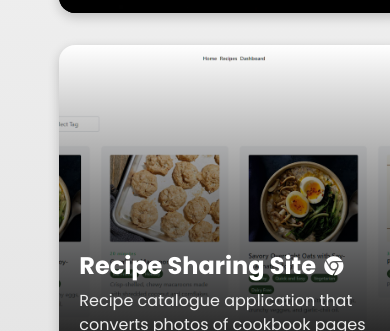
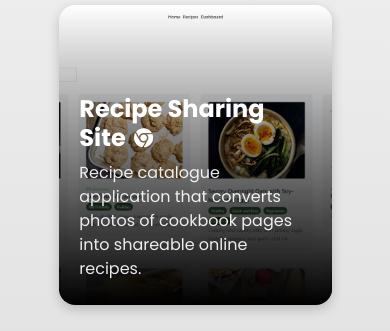
Before and after one commit to Caden-H/Caden-H.github.io, a plain HTML site: page index.html in a window 390 px wide. Shown: the part 1291-1622 px from the top of the page. Drawn offline with nearby package versions, Linux system fonts and the light colour scheme; a web font is replaced by a local one.

Commit message:
improved mobile view of project cards

```diff
--- a/style.css
+++ b/style.css
@@ -193,7 +193,7 @@ h2 {
 
 .project-grid {
   display: grid;
-  grid-template-columns: repeat(auto-fit, minmax(350px, 1fr));
+  grid-template-columns: repeat(auto-fit, minmax(350px, 1fr)); /* adjust the minmax value as needed */
   grid-gap: 2rem;
   max-width: 70vw;
   margin: 0 auto;
@@ -212,6 +212,16 @@ h2 {
   background-position: center;
   height: 340px;
   transition: box-shadow 0.3s ease-in-out, transform 0.3s ease-in-out;
+  max-width: 100%; /* add this property to prevent the cards from becoming too wide */
+}
+
+@media only screen and (max-width: 500px) {
+  .project-grid {
+    grid-template-columns: repeat(auto-fit, minmax(200px, 1fr));
+  }
+  .project-card {
+    height: 300px;
+  }
 }
 
 .project-card:hover {
```
